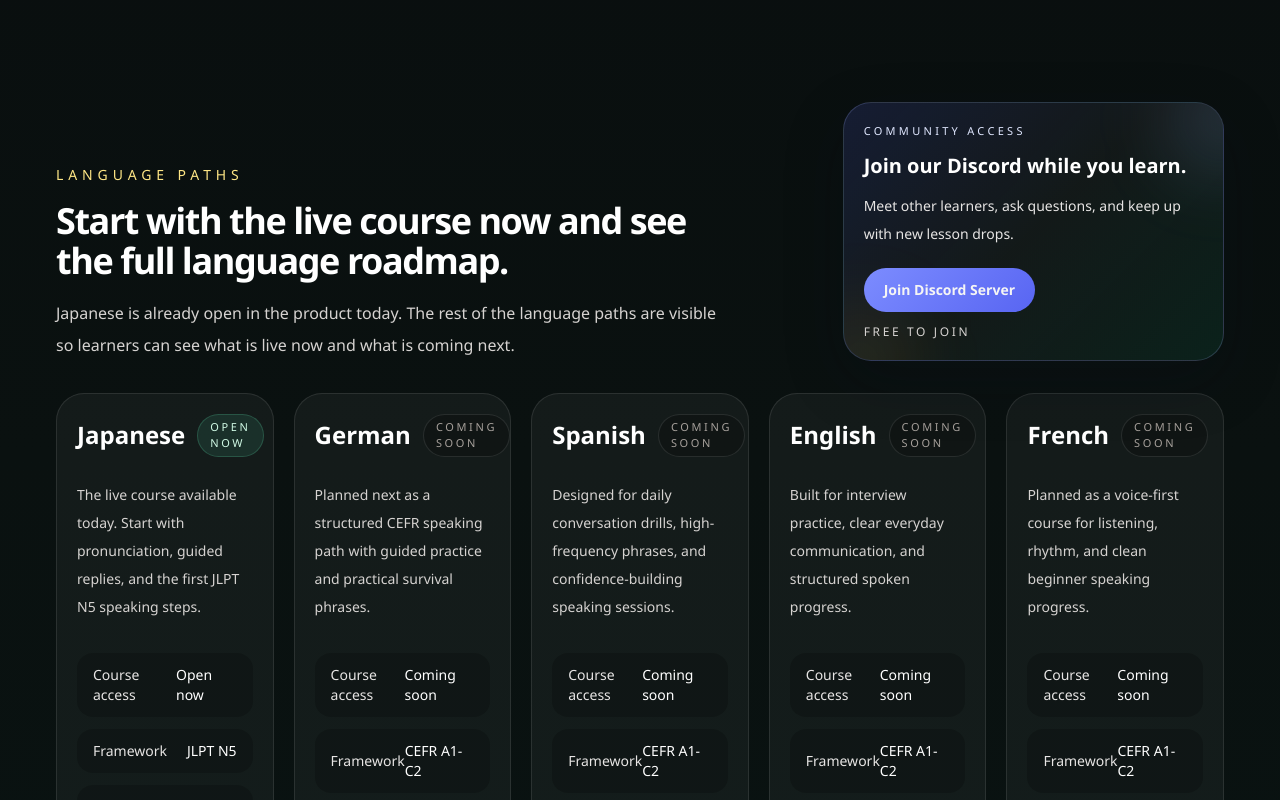
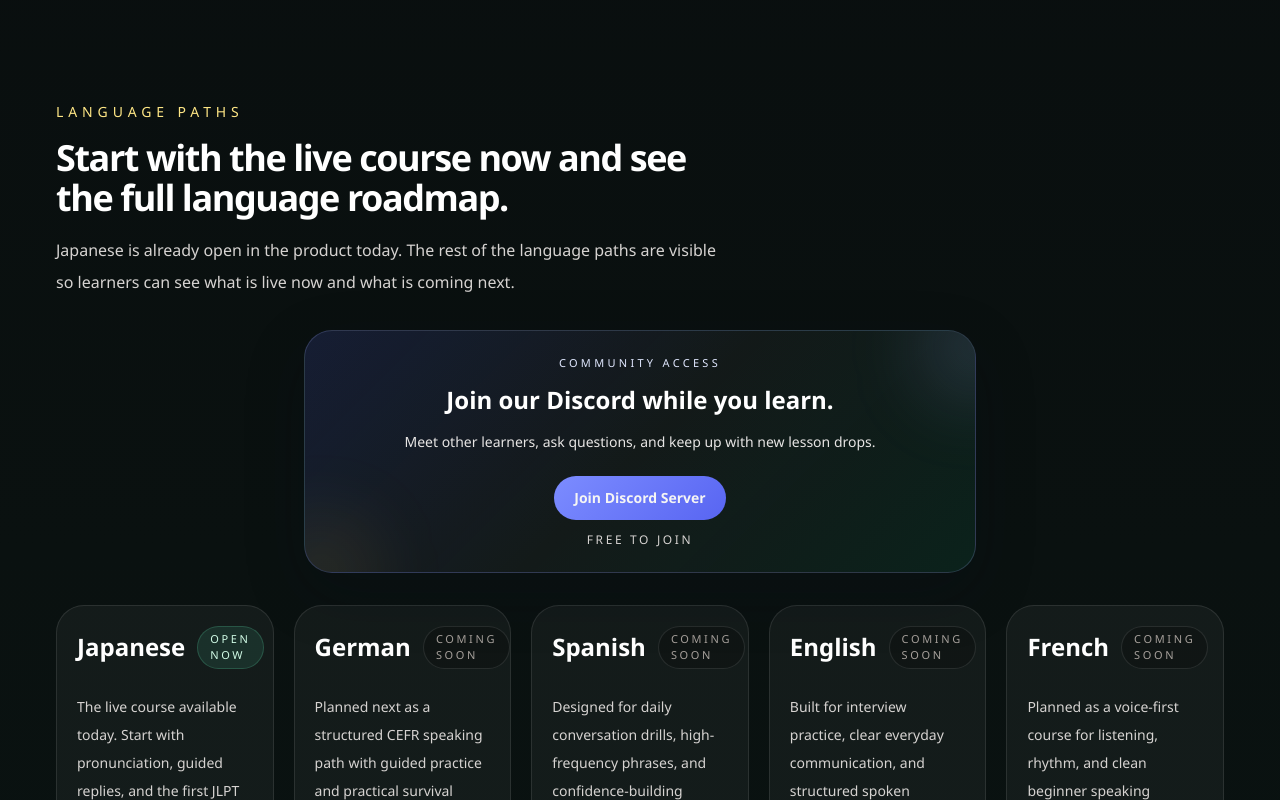
Before and after one commit to RahulSP-4601/AI-Voice-Language-Tutor, a Next.js app: page / in a window 1280 px wide. Shown: the part 920-1720 px from the top of the page. Built offline with nearby package versions, Linux system fonts and the light colour scheme.

Commit message:
Discord Invite URL

```diff
--- a/src/components/landing-sections.tsx
+++ b/src/components/landing-sections.tsx
@@ -263,28 +263,43 @@ export function LanguagesSection() {
   return (
     <section id="courses" className="px-6 py-18 sm:px-10 lg:px-14">
       <div className="mx-auto max-w-7xl">
-        <div className="mb-8 grid gap-6 lg:grid-cols-[minmax(0,2fr)_minmax(280px,1fr)] lg:items-end">
+        <div className="mb-8">
           <SectionHeading
             className="max-w-2xl"
             eyebrow="Language Paths"
             title="Start with the live course now and see the full language roadmap."
             body="Japanese is already open in the product today. The rest of the language paths are visible so learners can see what is live now and what is coming next."
           />
-          <div className="relative overflow-hidden rounded-[1.75rem] border border-indigo-300/20 bg-[linear-gradient(135deg,rgba(88,101,242,0.16),rgba(255,255,255,0.04)_50%,rgba(16,185,129,0.1))] p-5 shadow-[0_20px_60px_rgba(10,14,25,0.24)]">
+          <CenteredDiscordCallout />
+        </div>
+        <div className="grid gap-5 lg:grid-cols-5">
+          {landingLanguages.map((language) => (
+            <LanguageCard key={language.name} {...language} />
+          ))}
+        </div>
+      </div>
+    </section>
+  );
+}
+
+function CenteredDiscordCallout() {
+  return (
+    <div className="mt-8 flex justify-center">
+      <div className="relative w-full max-w-2xl overflow-hidden rounded-[1.75rem] border border-indigo-300/20 bg-[linear-gradient(135deg,rgba(88,101,242,0.16),rgba(255,255,255,0.04)_50%,rgba(16,185,129,0.1))] p-5 shadow-[0_20px_60px_rgba(10,14,25,0.24)] sm:p-6">
         <div className="pointer-events-none absolute right-[-3rem] top-[-2rem] h-24 w-24 rounded-full bg-indigo-300/20 blur-2xl" />
         <div className="pointer-events-none absolute bottom-[-3rem] left-[-2rem] h-24 w-24 rounded-full bg-amber-300/12 blur-2xl" />
-            <div className="relative">
+        <div className="relative text-center">
           <p className="text-[11px] uppercase tracking-[0.3em] text-indigo-100">
             Community Access
           </p>
-              <h3 className="mt-3 text-xl font-semibold text-white">
+          <h3 className="mt-3 text-xl font-semibold text-white sm:text-2xl">
             Join our Discord while you learn.
           </h3>
-              <p className="mt-3 text-sm leading-7 text-stone-200">
-                Meet other learners, ask questions, and keep up with new
-                lesson drops.
+          <p className="mx-auto mt-3 max-w-xl text-sm leading-7 text-stone-200">
+            Meet other learners, ask questions, and keep up with new lesson
+            drops.
           </p>
-              <div className="mt-5 flex flex-col gap-3 sm:flex-row sm:items-center sm:justify-between lg:flex-col lg:items-start">
+          <div className="mt-5 flex flex-col items-center gap-3">
             <Link
               href="https://discord.gg/GebWZKDkc"
               target="_blank"
@@ -300,13 +315,6 @@ export function LanguagesSection() {
         </div>
       </div>
     </div>
-        <div className="grid gap-5 lg:grid-cols-5">
-          {landingLanguages.map((language) => (
-            <LanguageCard key={language.name} {...language} />
-          ))}
-        </div>
-      </div>
-    </section>
   );
 }
 
```
Lines whose indentation alone changed are shown as unchanged.
